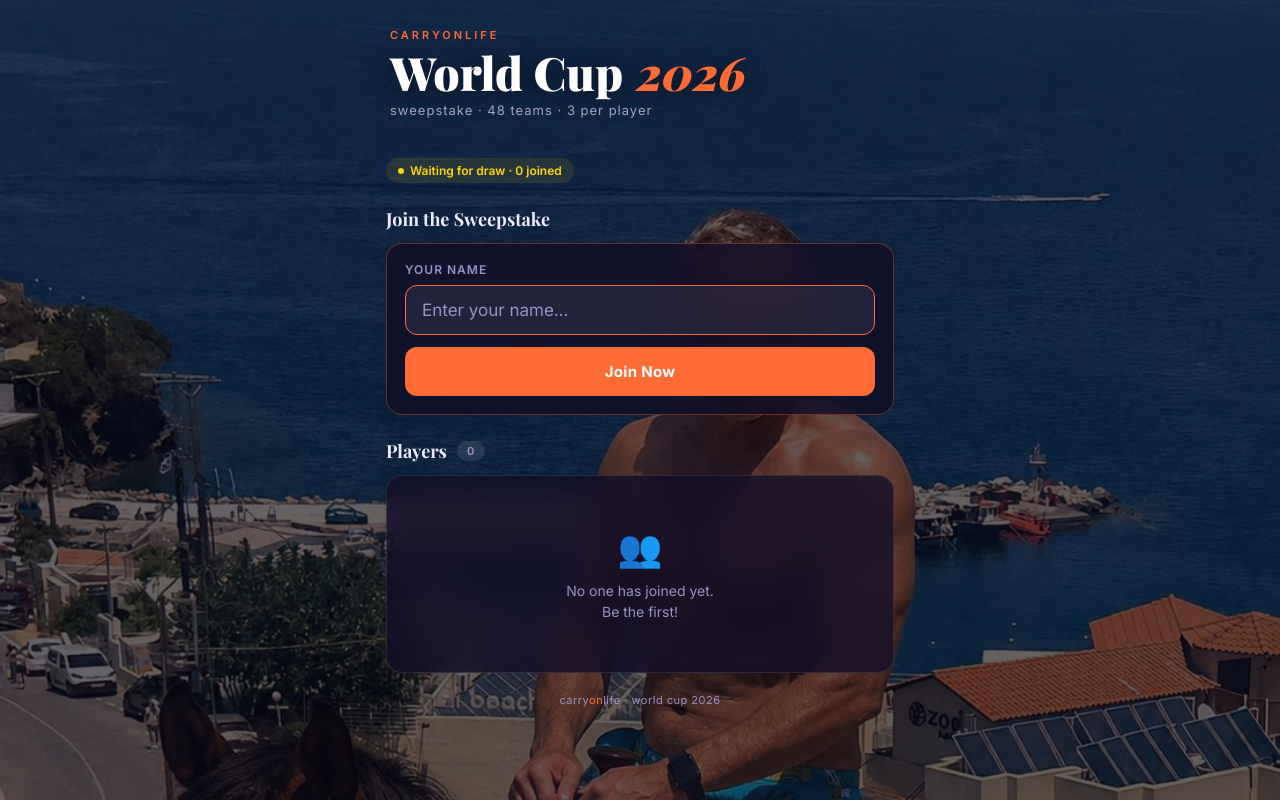
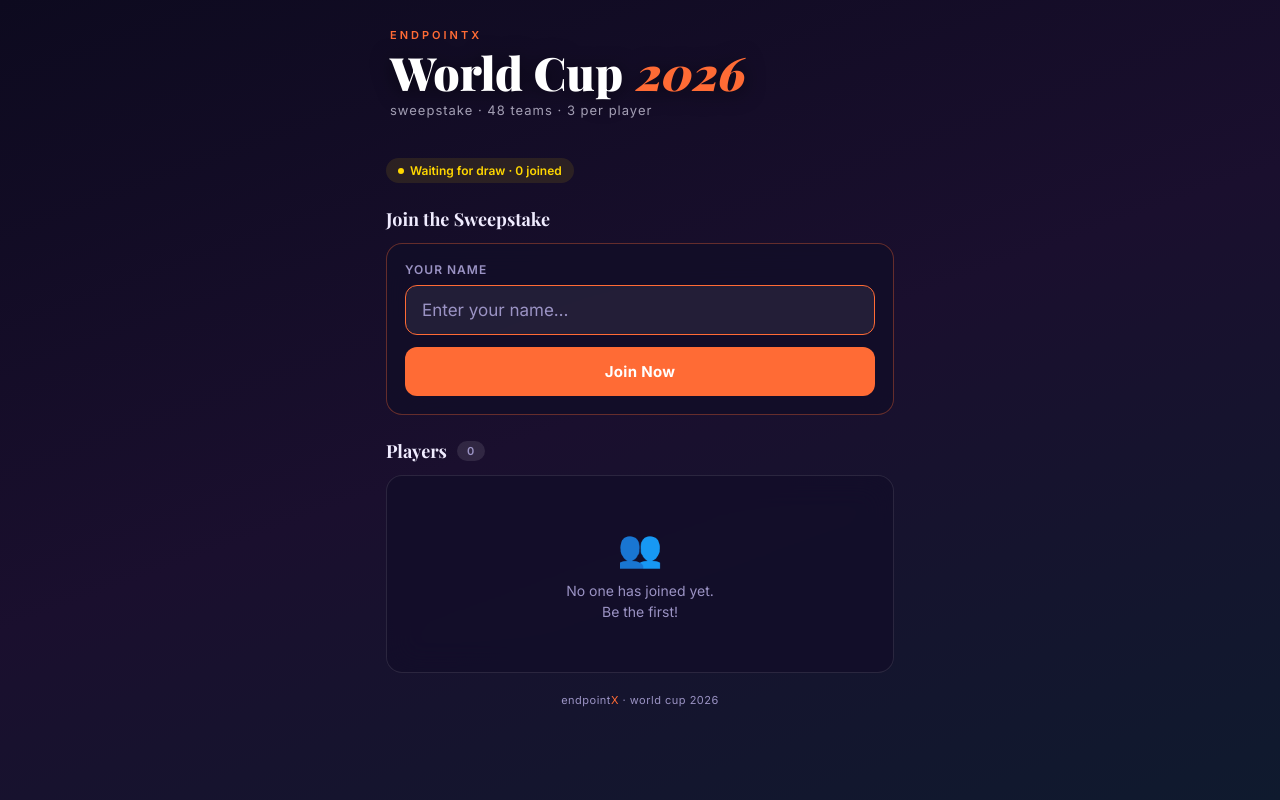
Before and after one commit to dannovski-ai/carryonsweepstake, a website: page public/index.html in a window 1280 px wide. Drawn offline with nearby package versions, Linux system fonts and the light colour scheme; no server answers; a web font is replaced by a local one.

Commit message:
rebrand to endpointX, remove background image

```diff
--- a/public/index.html
+++ b/public/index.html
@@ -3,7 +3,7 @@
 <head>
   <meta charset="UTF-8">
   <meta name="viewport" content="width=device-width, initial-scale=1.0, viewport-fit=cover">
-  <title>CarryOnLife · Sweepstake 2026</title>
+  <title>endpointX · Sweepstake 2026</title>
   <link href="https://fonts.googleapis.com/css2?family=Playfair+Display:ital,wght@0,700;0,900;1,700&family=Inter:wght@400;500;600;700&display=swap" rel="stylesheet">
   <script src="/socket.io/socket.io.js"></script>
   <style>
@@ -26,31 +26,12 @@
     }
 
     html, body {
-      background: transparent;
+      background: linear-gradient(160deg, #0d0a1f 0%, #1a0f2e 50%, #0f1a2e 100%) fixed;
       color: var(--text);
       font-family: 'Inter', sans-serif;
       min-height: 100dvh;
       overflow-x: hidden;
       -webkit-tap-highlight-color: transparent;
-    }
-
-    /* ── Background image (fixed, full screen) ───────────────────────────── */
-    .hero-bg {
-      position: fixed;
-      inset: 0;
-      z-index: -1;
-    }
-    .hero-bg img {
-      width: 100%;
-      height: 100%;
-      object-fit: cover;
-      object-position: center top;
-      display: block;
-    }
-    .hero-bg-overlay {
-      position: absolute;
-      inset: 0;
-      background: rgba(10, 7, 22, 0.62);
     }
 
     /* ── Page header (branding, sits at top of scroll) ───────────────────── */
@@ -522,15 +503,9 @@
 </head>
 <body>
 
-<!-- ── Background image (fixed, always visible) ──────────────────────────── -->
-<div class="hero-bg">
-  <img src="/group.jpeg" alt="The crew">
-  <div class="hero-bg-overlay"></div>
-</div>
-
 <!-- ── Page header (branding) ────────────────────────────────────────────── -->
 <div class="page-header">
-  <div class="hero-label">carry<span style="color:#ff6b35">on</span>life</div>
+  <div class="hero-label">endpoint<span style="color:#ff6b35">X</span></div>
   <div class="hero-title">World Cup <span>2026</span></div>
   <div class="hero-sub">sweepstake · 48 teams · 3 per player</div>
 </div>
@@ -538,7 +513,7 @@
 <!-- ── Main content ───────────────────────────────────────────────────────── -->
 <div class="container">
   <div id="app"><!-- rendered by JS --></div>
-  <div class="footnote">carry<span>on</span>life · world cup 2026</div>
+  <div class="footnote">endpoint<span>X</span> · world cup 2026</div>
 </div>
 
 <div id="toast"></div>
```
